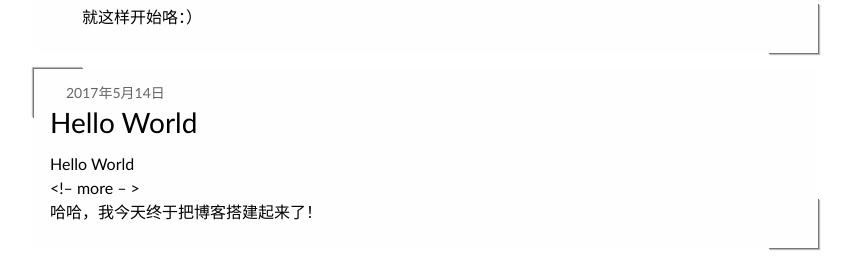
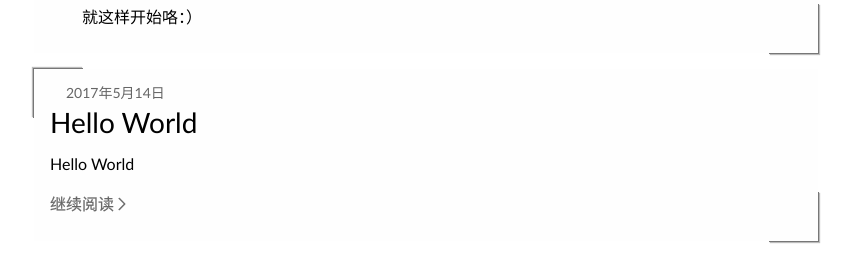
Before and after one commit to DesireL/desirel.github.io, a plain HTML site: page index.html in a window 1280 px wide. Shown: the part 7262-7538 px from the top of the page, without its empty margins (214-1065 px from the left). Drawn offline with Linux system fonts and the light colour scheme; some packages are replaced by stand-ins of ours; a script that the page names is missing.

Commit message:
Site updated: 2017-09-18 01:15:51

```diff
--- a/index.html
+++ b/index.html
@@ -393,10 +393,15 @@
         <div class="post-content syuanpi riseIn-light back-3">
 
 
-                    <p>Hello World<br>&lt;!– more – &gt;<br>哈哈，我今天终于把博客搭建起来了！</p>
+                    <p>Hello World<br>
 
 
 
+            <p class="content-link">
+                <a href="/2017/05/14/hello-world/#more">
+                    <span class="iconfont icon-right">继续阅读</span>
+                </a>
+            </p>
 
         </div>
 
```
Also changed, not shown: 2017/05/14/hello-world/index.html (+1 -1 lines).
